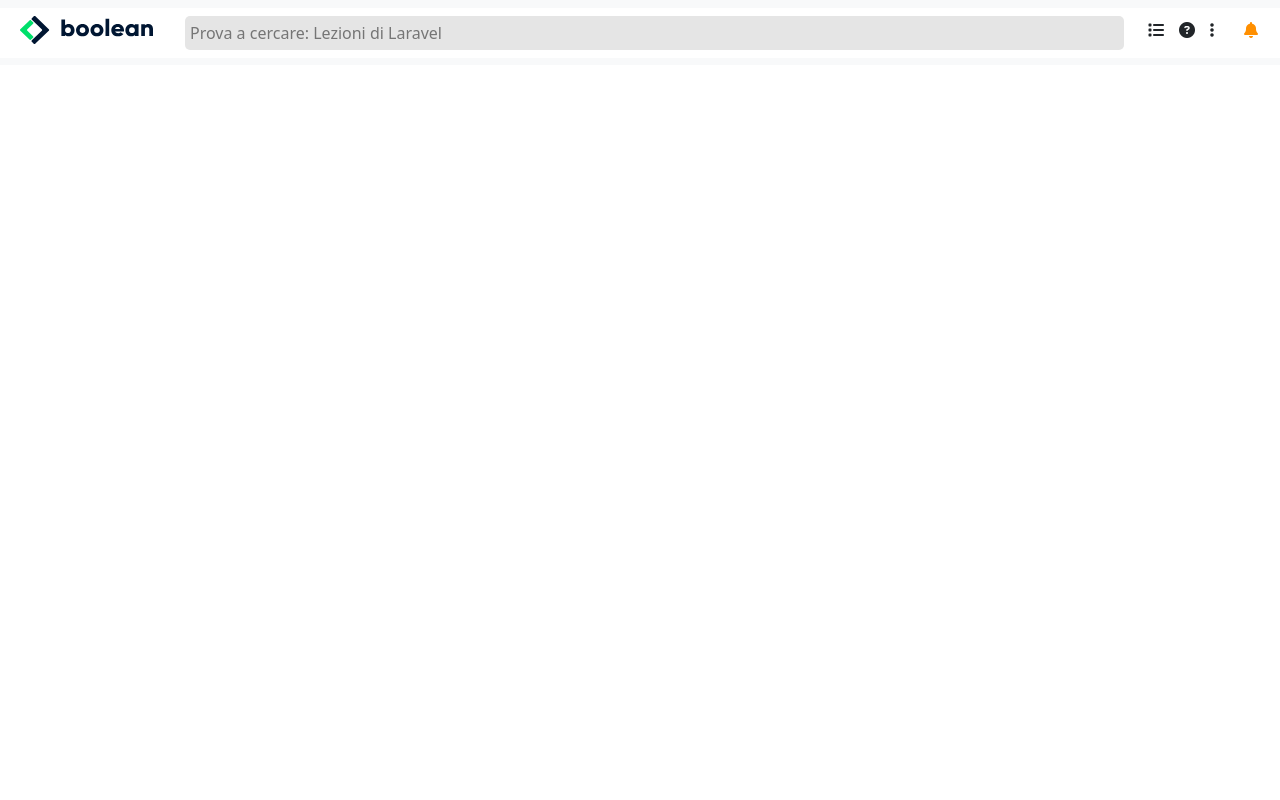
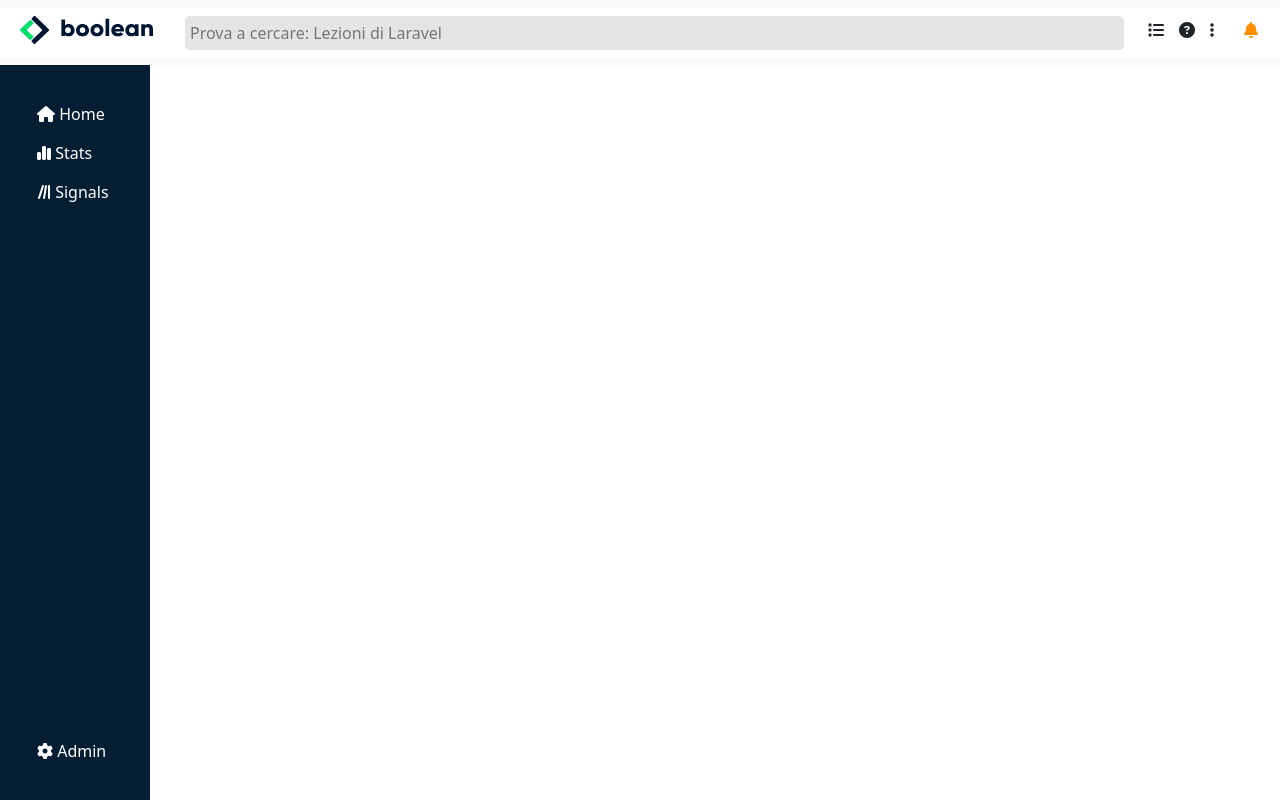
Before and after one commit to robertvlad/html-css-bootstrap-dashboard, a plain HTML site: page index.html in a window 1280 px wide. Drawn offline with nearby package versions, Linux system fonts and the light colour scheme.

Commit message:
Sidebar done

```diff
--- /dev/null
+++ b/css/common.css
@@ -0,0 +1,16 @@
+*{
+    padding: 0;
+    margin: 0;
+    box-sizing: border-box;
+}
+
+a{
+    text-decoration: none;
+}
+
+
+/* SPACE */
+
+.margin-bottom-15{
+    margin-bottom: 15px;
+}
--- /dev/null
+++ b/css/media-query.css
@@ -0,0 +1,17 @@
+@media screen and (min-width: 992px) {
+
+    /* LEFT SIDE - LATERAL BAR*/
+
+    aside{
+        width: 150px;
+    }
+
+    .sidebar{
+        padding: 37px;
+    }
+
+    .sidebar-up, .sidebar-down{
+        text-align: left;
+    }
+
+}
--- a/css/style.css
+++ b/css/style.css
@@ -1,10 +1,3 @@
-*{
-    padding: 0;
-    margin: 0;
-    box-sizing: border-box;
-}
-
-
 /* HEADER BAR FIXED */
 
 header{
@@ -46,3 +39,44 @@ header{
 #bell-btn{
     color: #ff8f00;
 }
+
+
+/* MAIN */
+
+.wrapper{
+    padding-top: 65px;
+}
+
+
+/* LEFT SIDE - LATERAL BAR*/
+
+aside{
+    background-color: #051e34;
+    height: calc(100vh - 65px);
+    width: 50px;
+}
+
+aside a{
+    color: #ffffff;
+}
+
+.sidebar{
+    height: 100%;
+    padding: 20px 10px;
+}
+
+.sidebar-up, .sidebar-down{
+    text-align: center;
+}
+
+.btn-sidebar:hover{
+    background-color: #ffffff7e;
+}
+
+.btn-sidebar a:hover{
+    color: #ffffff;
+}
+
+
+
+/* RIGHT SIDE - CONTENT */
--- a/index.html
+++ b/index.html
@@ -10,6 +10,8 @@
 
             <!-- MAIN STYLE -->
             <link rel="stylesheet" href="./css/style.css">
+            <link rel="stylesheet" href="./css/media-query.css">
+            <link rel="stylesheet" href="./css/common.css">
 
             <!-- TITLE -->
             <title>Boolean</title>
@@ -70,6 +72,46 @@
             </div>
         </header>
 
+        <main>
+            <div class="wrapper">
+
+                <!-- LATERAL BAR -->
+
+                <aside>
+                    <div class="sidebar d-flex justify-content-between flex-column">
+                        <div class="sidebar-up">
+                            <div class="btn-sidebar margin-bottom-15">
+                                <a href="#">
+                                    <i class="fa-solid fa-house"></i>
+                                    <span class="d-none d-lg-inline-block">Home</span>
+                                </a>
+                            </div>
+                            <div class="btn-sidebar margin-bottom-15">
+                                <a href="#">
+                                    <i class="fa-solid fa-chart-simple"></i>
+                                    <span class="d-none d-lg-inline-block">Stats</span>
+                                </a>
+                            </div>
+                            <div class="btn-sidebar margin-bottom-15">
+                                <a href="#">
+                                    <i class="fa-solid fa-lines-leaning"></i>
+                                    <span class="d-none d-lg-inline-block">Signals</span>
+                                </a>
+                            </div>
+                        </div>
+                        <div class="sidebar-down">
+                            <div class="btn-sidebar">
+                                <a href="#">
+                                    <i class="fa-solid fa-gear"></i>
+                                    <span class="d-none d-lg-inline-block">Admin</span>
+                                </a>
+                            </div>
+                        </div>
+                    </div>
+                </aside>
+            </div>
+        </main>
+
         <!-- JAVASCRIPT FOR BOOTSTRAP -->
         <script src="https://cdn.jsdelivr.net/npm/bootstrap@5.2.2/dist/js/bootstrap.bundle.min.js" integrity="sha384-OERcA2EqjJCMA+/3y+gxIOqMEjwtxJY7qPCqsdltbNJuaOe923+mo//f6V8Qbsw3" crossorigin="anonymous"></script>
     </body>
```
